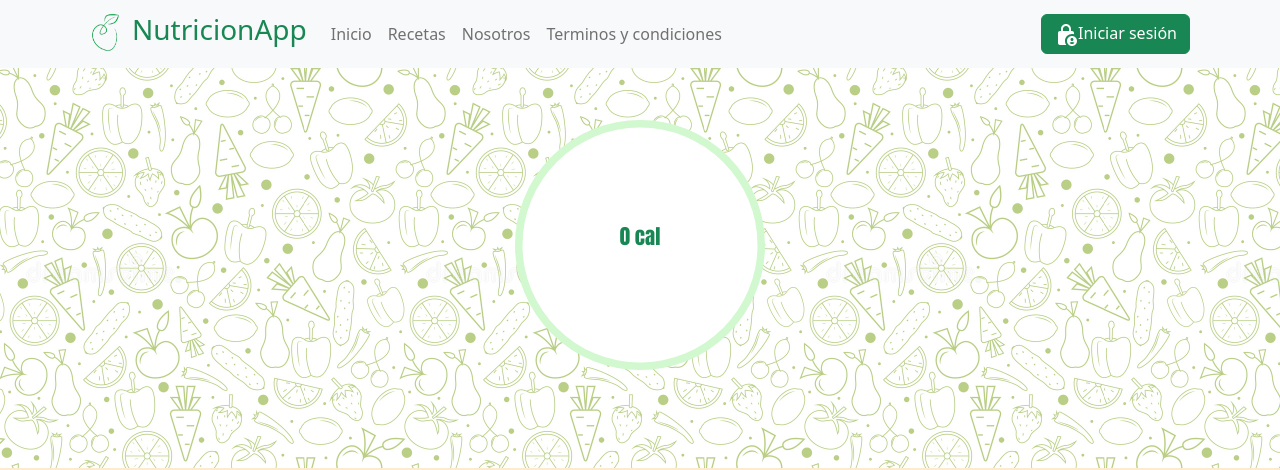
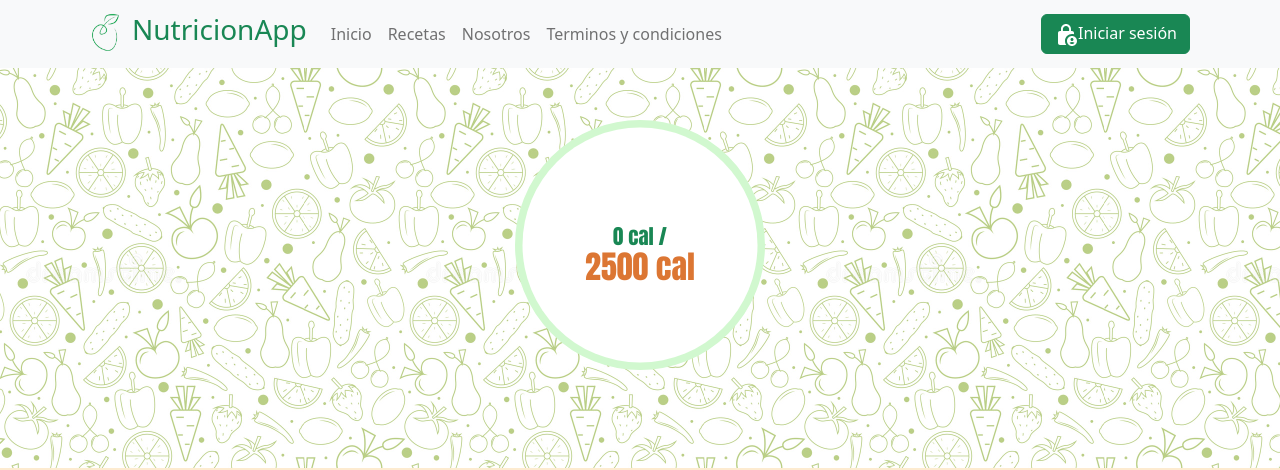
Before and after one commit to scasasr/NutricionApp-frontend, a React (Create React App) app: page /dailyProgress in a window 1280 px wide. Shown: the top 470 px of the page. Built offline with nearby package versions, Linux system fonts and the light colour scheme; no server answers.

Commit message:
goal user view

```diff
--- a/src/components/progressBar/ProgressBar.js
+++ b/src/components/progressBar/ProgressBar.js
@@ -57,7 +57,15 @@ const ProgressBar = props =>{
                         y={center}
                         className="percentage"
                     >
-                        {progress} cal
+                        {progress} cal /
+                    </text>
+
+                    <text
+                        x={center}
+                        y={center+35}
+                        className="percentage-total"
+                    >
+                        {goal} cal
                     </text>
 
                 </svg>
```
